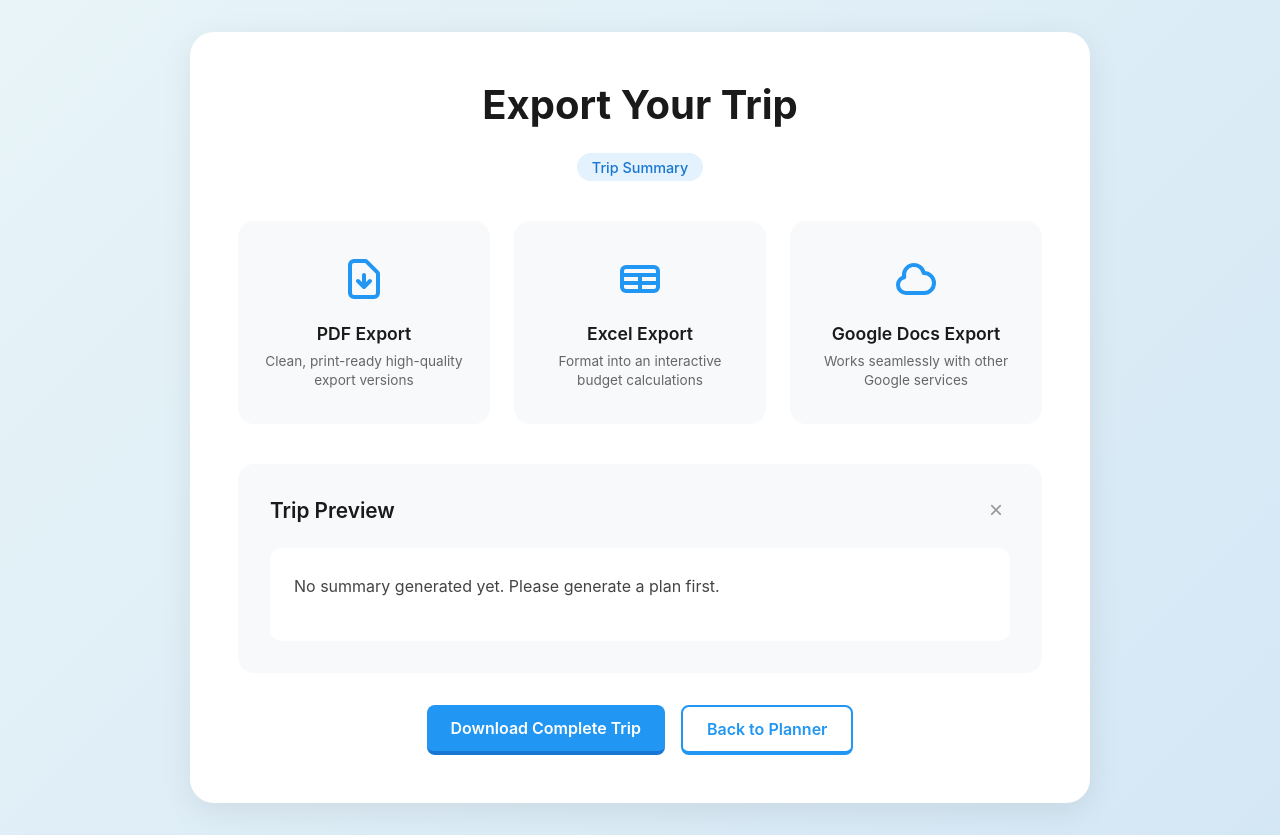
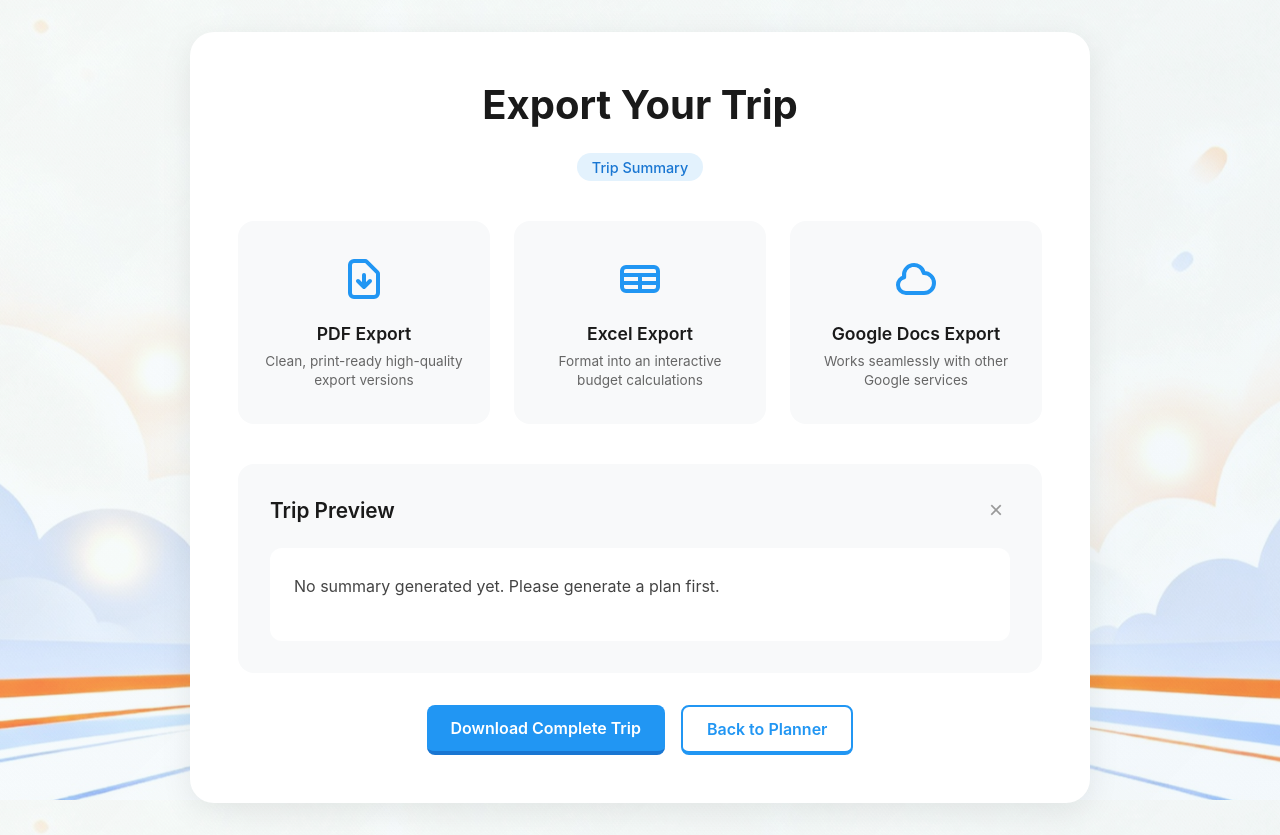
Before and after one commit to CzPhantom10/Travel-Itinerary-Planner, a Flask app: page /export_page in a window 1280 px wide. Run offline with Flask 3, Linux system fonts and the light colour scheme.

Commit message:
export page done

```diff
--- a/templates/export.html
+++ b/templates/export.html
@@ -13,7 +13,7 @@
 
         body {
             font-family: -apple-system, BlinkMacSystemFont, 'Segoe UI', Roboto, 'Helvetica Neue', Arial, sans-serif;
-            background: linear-gradient(135deg, #e8f4f8 0%, #d4e7f5 100%);
+            background: linear-gradient(135deg, #e8f4f84c 0%, #d4e7f544 100%), url('/static/images/summary-bg.png') center center/cover no-repeat fixed;
             min-height: 100vh;
             padding: 2rem;
             display: flex;
```
